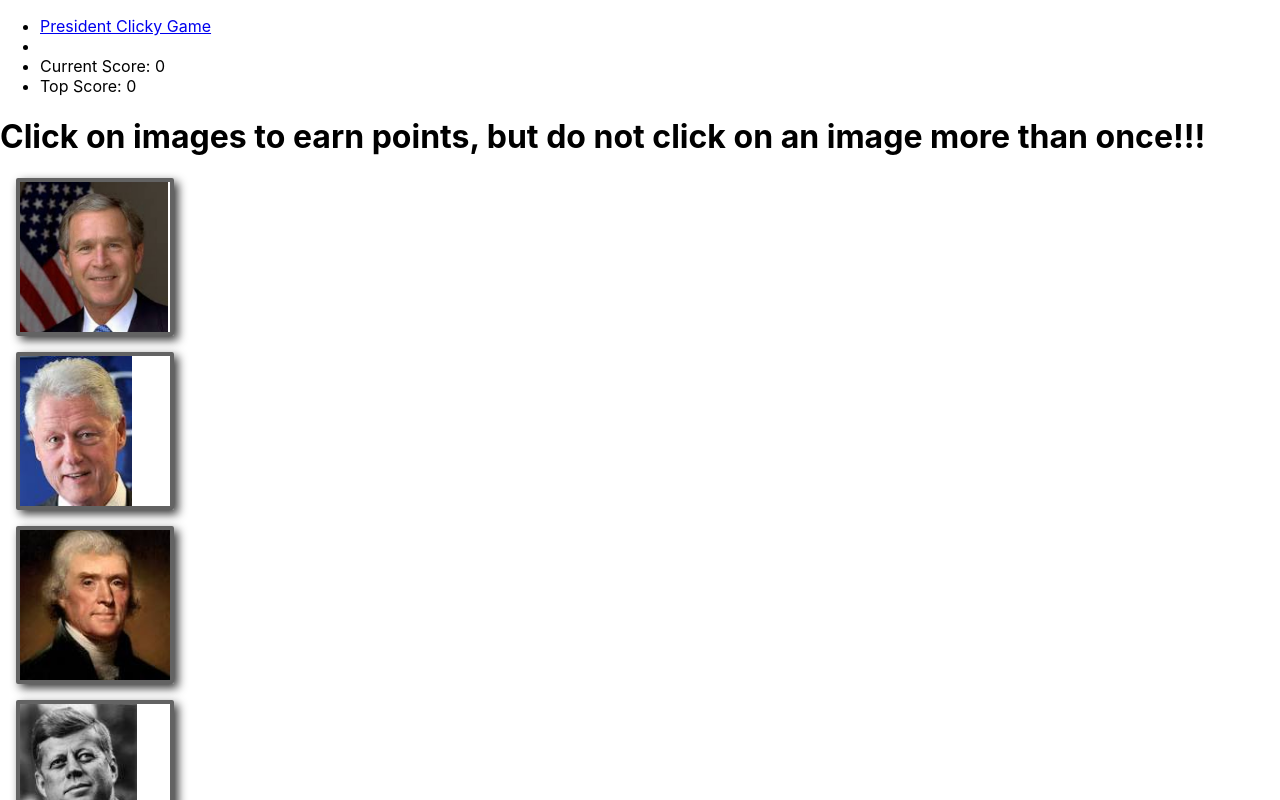
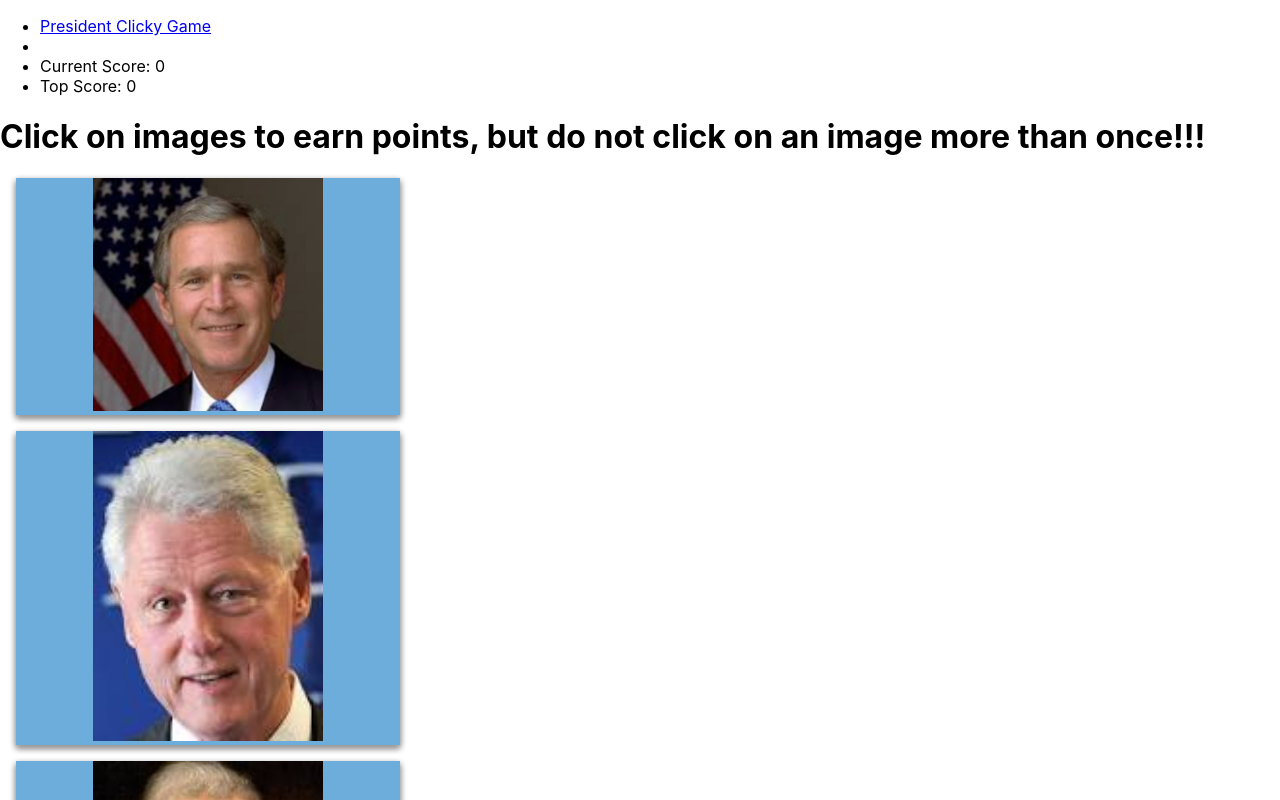
Before and after one commit to Amous10/Clickety-click-game, a React (Create React App) app: page / in a window 1280 px wide. Shown: the top 800 px of the page. Built offline with nearby package versions, Linux system fonts and the light colour scheme.

Commit message:
fixed logic to render a win

```diff
--- a/src/App.js
+++ b/src/App.js
@@ -42,9 +42,11 @@ class App extends Component {
       currentScore: newScore,
       rightWrong: ''
     });
+
     if (newScore >= this.state.topScore) {
       this.setState({ topScore: newScore });
-    } else if (newScore === 12) {
+    }
+    if (newScore === 12) {
       this.setState({ rightWrong: 'You WON!!!' });
     }
     this.handleShuffle();
--- a/src/components/PresCard/presCard.css
+++ b/src/components/PresCard/presCard.css
@@ -1,30 +1,47 @@
 .card {
-  border: 4px rgb(99, 99, 99) solid;
+  background: #fff;
   border-radius: 2px;
-  width: 150px;
-  height: 150px;
+  height: 20%;
   margin: 1rem;
   position: relative;
-  box-shadow: 4px 4px 10px rgb(56, 56, 56);
-  transition: all 0.2s ease-in-out;
+  width: 30%;
+  box-shadow: 0 3px 6px #999, 0 3px 6px #999;
+  text-align: left;
 }
 
 .card > .img-container {
   height: 100%;
   overflow: hidden;
-  background: rgb(255, 255, 255);
+  text-align: center;
+  background: #6caddc;
+}
+.card > .img-container > img {
+  width: 60%;
 }
 
-.card > .img-container > img {
-  height: 100%;
+.card > .content {
+  padding-left: 1rem;
+  padding-right: 1rem;
+  font-size: 15px;
 }
 
-.card:hover {
-  box-shadow: 8px 8px 20px rgb(56, 56, 56);
-  transform: scale(1.1);
+.card > .content > ul {
+  list-style-type: none;
+}
+
+.card > .content > ul > li {
+  margin-top: 18px;
+}
+
+.card > .remove {
+  color: #ff1744;
+  font-size: 48px;
+  position: absolute;
+  top: -20px;
+  right: 5px;
   cursor: pointer;
 }
 
-.card:active {
-  transform: translate(1px, 1px);
+.card > .remove:hover {
+  color: #d50000;
 }
```
